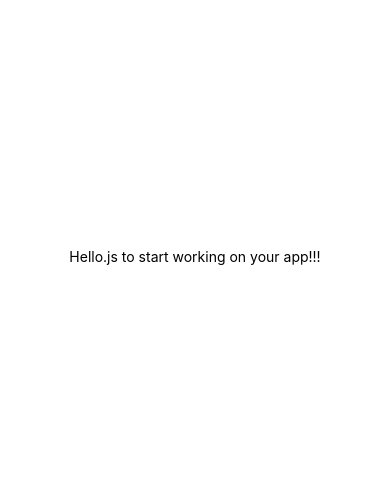
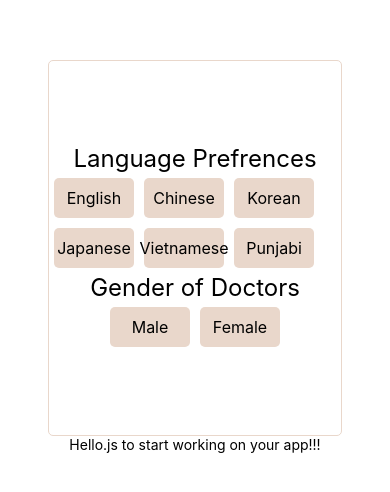
Before and after one commit to claudiashin/medordoc, a React Native app in the folder mobile/: screen / in a window 390 px wide. Shown: the part 166-658 px from the top of the page. Built offline with nearby package versions, Linux system fonts and the light colour scheme.

Commit message:
started Filter styling

```diff
--- a/mobile/App.js
+++ b/mobile/App.js
@@ -4,11 +4,12 @@ import { StyleSheet, Text, View } from 'react-native';
 
 import SearchBar from './comps/SearchBar';
 import ClinDocButton from './comps/ClinDocButton';
+import Filter from './comps/Filter';
 
 export default function App() {
   return (
     <View style={styles.container}>
-
+      <Filter/>
       <Text>Hello.js to start working on your app!!!</Text>
       <StatusBar style="auto" />
     </View>
--- a/mobile/comps/Filter/index.js
+++ b/mobile/comps/Filter/index.js
@@ -0,0 +1,96 @@
+import React from "react";
+import {View,Text, SafeAreaView, StyleSheet, TextInput} from "react-native" ;
+import styled from "styled-components/native";
+
+//main container
+const Maincont = styled.View`
+    display:flex;
+    flex-direction: column;
+    justify-content: center;
+    align-items: center;
+    width: 294px;
+    height: 376px;
+    background-color: #ffffff;
+    border: 1px solid #E9D7CB;
+    border-radius: 5px;
+`
+
+//headers
+const Headercont = styled.View`
+    display: flex;
+
+`
+const Filterheader = styled.Text`
+    font-size: 24px;
+`
+
+//filter option
+const Filtercont = styled.View`
+    display:flex;
+    flex-wrap: wrap;
+    flex-direction:row;
+`
+const Filteropt = styled.View`
+    display: flex;
+    justify-content: center;
+    align-items: center;
+    width:80px;
+    height: 40px;
+    background-color: #E9D7CB;
+    border-radius: 5px;
+    margin: 5px;
+    padding: 5px;
+`
+const Filttext = styled.Text`
+    font-size: 16px;
+`
+
+
+const Filter=({
+    headerText = "Header",
+    optionText = "Deafult"
+})=>{
+    return <Maincont>
+
+        <Headercont>
+            <Filterheader>{headerText="Language Prefrences"}</Filterheader>
+        </Headercont>
+        <Filtercont>
+            <Filteropt>
+                <Filttext>{optionText="English"}</Filttext>
+            </Filteropt>
+            <Filteropt>
+                <Filttext>{optionText="Chinese"}</Filttext>
+            </Filteropt>
+            <Filteropt>
+                <Filttext>{optionText="Korean"}</Filttext>
+            </Filteropt>
+            <Filteropt>
+                <Filttext>{optionText="Japanese"}</Filttext>
+            </Filteropt>
+            <Filteropt>
+                <Filttext>{optionText="Vietnamese"}</Filttext>
+            </Filteropt>
+            <Filteropt>
+                <Filttext>{optionText="Punjabi"}</Filttext>
+            </Filteropt>
+
+        </Filtercont>
+        <Headercont>
+            <Filterheader>{headerText="Gender of Doctors"}</Filterheader>
+        </Headercont>
+
+        <Filtercont>
+        <Filteropt>
+            <Filttext>{optionText="Male"}</Filttext>
+        </Filteropt>
+        <Filteropt>
+            <Filttext>{optionText="Female"}</Filttext>
+        </Filteropt>
+        </Filtercont>
+
+    </Maincont>
+
+}
+
+export default Filter;
```
Also changed, not shown: 2 other files (tests, documents, lock files or other folders).
